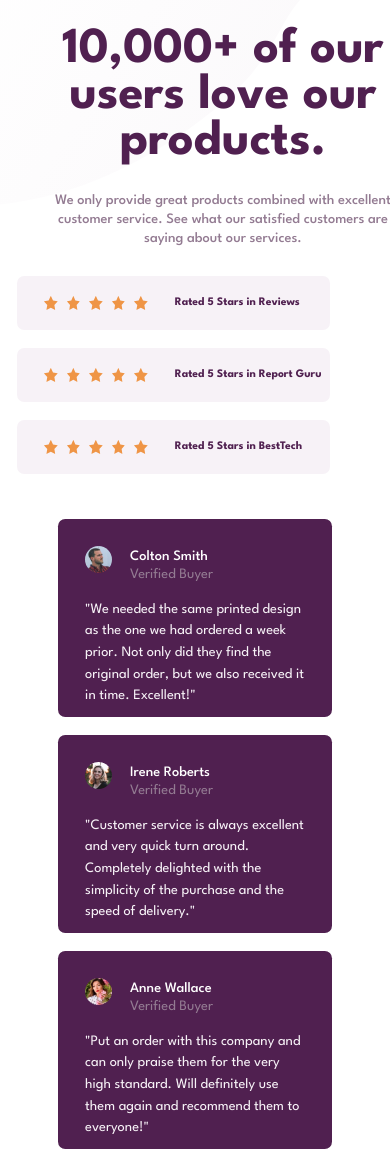
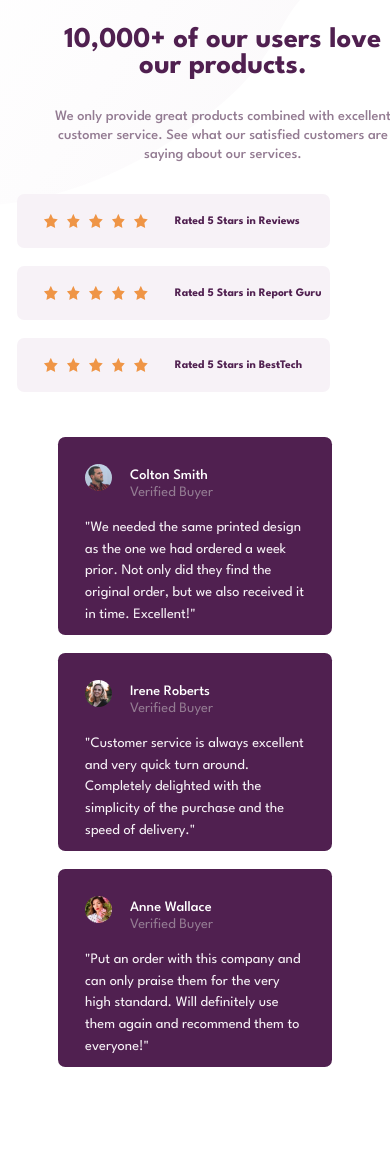
Before and after one commit to huzaifa612/social-proof-section, a plain HTML site: page index.html in a window 390 px wide. After the commit the page ends 1112 px from the top, so only its background shows below. Drawn offline with Linux system fonts and the light colour scheme.

Commit message:
fixed it

```diff
--- a/style.css
+++ b/style.css
@@ -143,11 +143,23 @@ h4{
     .hero{
         display: block;
     }
+    h1{
+        font-size: 2rem;
+    }
+    .hero-paragraph{
+        font-size: 1rem;
+        padding: 0.15rem;
+        word-break: break-word;
+    }
     h1, .hero-paragraph{
         text-align: center;
     }
     .hero-left{
         display: block;
+    }
+    .review-1, .review-2,. review-3{
+        padding-left: 1rem;
+        padding-right: 1rem;
     }
     .review-1, .review-2, .review-3, .box-1, .box-2, .box-3{
         margin-left: auto;
```
